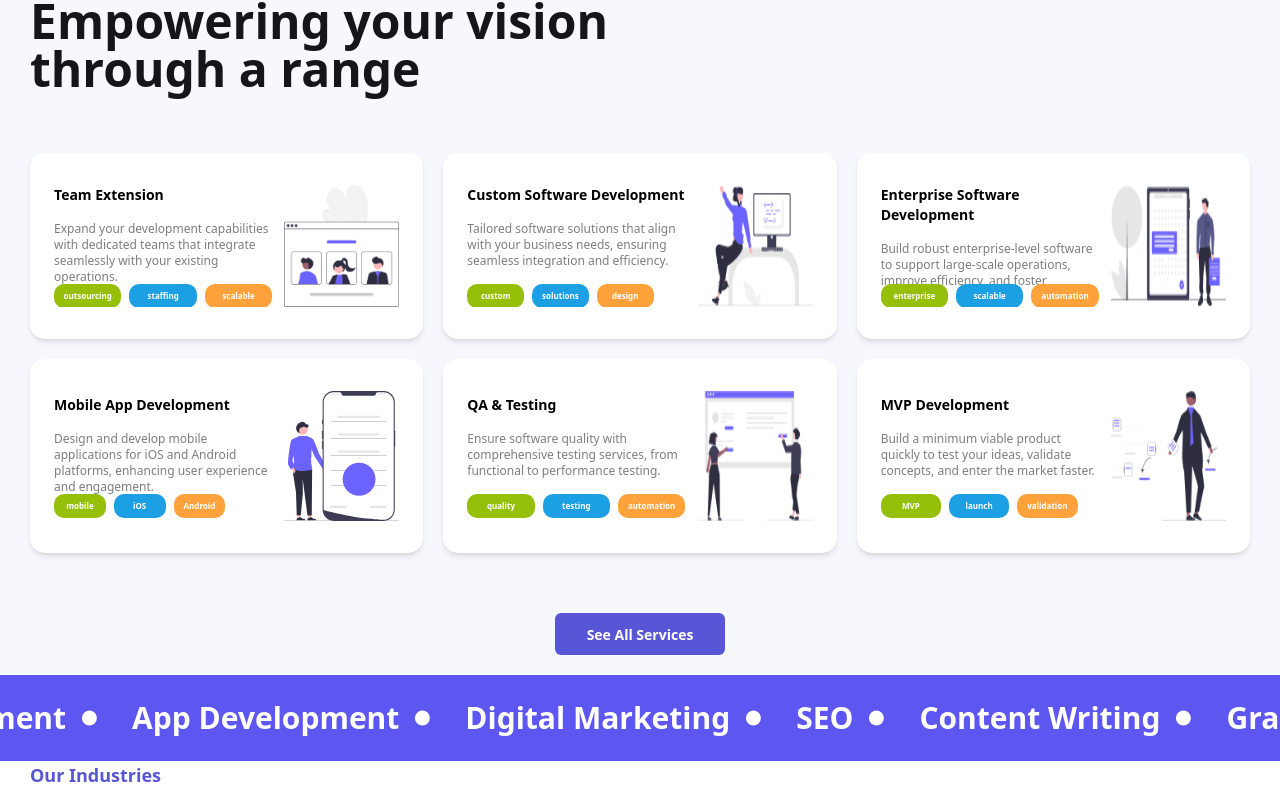
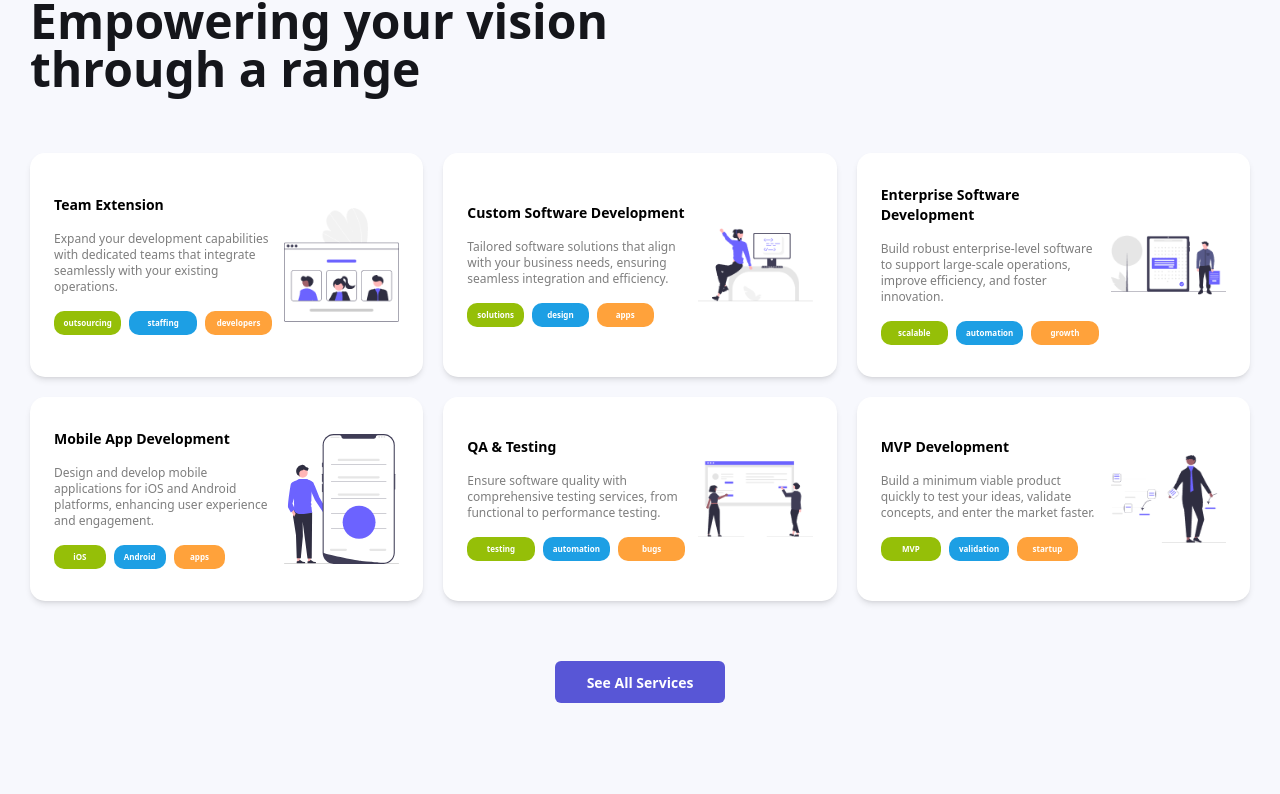
Before and after one commit to ItsmeJunaied/flyte-website, a Next.js app: page / in a window 1280 px wide. Shown: the part 1791-2585 px from the top of the page. Built offline with nearby package versions, Linux system fonts and the light colour scheme.

Commit message:
200125-flyte

```diff
--- a/api/Dummy.js
+++ b/api/Dummy.js
@@ -368,49 +368,49 @@ export const serviceData = [
     title: "Team Extension",
     description:
       "Expand your development capabilities with dedicated teams that integrate seamlessly with your existing operations.",
-    keywords: ["outsourcing", "staffing", "scalable", "developers"],
+    keywords: ["outsourcing", "staffing", "developers"],
     image: "/images/service1.png",
   },
   {
     title: "Custom Software Development",
     description:
       "Tailored software solutions that align with your business needs, ensuring seamless integration and efficiency.",
-    keywords: ["custom", "solutions", "design", "apps"],
+    keywords: [ "solutions", "design", "apps"],
     image: "/images/service2.png",
   },
   {
     title: "Enterprise Software Development",
     description:
       "Build robust enterprise-level software to support large-scale operations, improve efficiency, and foster innovation.",
-    keywords: ["enterprise", "scalable", "automation", "growth"],
+    keywords: [ "scalable", "automation", "growth"],
     image: "/images/service3.png",
   },
   {
     title: "Mobile App Development",
     description:
       "Design and develop mobile applications for iOS and Android platforms, enhancing user experience and engagement.",
-    keywords: ["mobile", "iOS", "Android", "apps"],
+    keywords: [ "iOS", "Android", "apps"],
     image: "/images/service4.svg",
   },
   {
     title: "QA & Testing",
     description:
       "Ensure software quality with comprehensive testing services, from functional to performance testing.",
-    keywords: ["quality", "testing", "automation", "bugs"],
+    keywords: [ "testing", "automation", "bugs"],
     image: "/images/service5.png",
   },
   {
     title: "MVP Development",
     description:
       "Build a minimum viable product quickly to test your ideas, validate concepts, and enter the market faster.",
-    keywords: ["MVP", "launch", "validation", "startup"],
+    keywords: ["MVP", "validation", "startup"],
     image: "/images/service6.png",
   },
   {
     title: "Cloud Computing Solutions",
     description:
       "Implement cloud solutions that improve scalability, security, and collaboration for businesses of all sizes.",
-    keywords: ["cloud", "scalable", "security", "infrastructure"],
+    keywords: ["cloud", "security", "infrastructure"],
     image: "/images/service3.png",
   },
 ];
--- a/app/page.tsx
+++ b/app/page.tsx
@@ -23,13 +23,13 @@ const page = () => {
         <div className="  bg-white">
           <AboutUs/>
         </div>
-        <div className=" mt-24 container">
+        <div className=" my-24 container">
           <ServiceSection serviceData={serviceData} />
         </div>
-        <div>
+        {/* <div>
           <ServiceMarquee/>
-        </div>
-        <div className=" bg-white">
+        </div> */}
+        <div className=" bg-white ">
           <IndustrySection industrydata={industrydata} />
         </div>
         <div className=" ">
--- a/component/Blogs/Topreads.tsx
+++ b/component/Blogs/Topreads.tsx
@@ -26,10 +26,10 @@ type BlogData = {
 const Topreads: React.FC<{ blogData: BlogData }> = ({ blogData }) => {
   return (
     <div className=" border border-[#FFB2B2] bg-[#FFF8E6] py-10 px-5 lg:px-[40px] h-full rounded-2xl flex flex-col flex-1 ">
-      <h1 className=" text-center text-black text-xl font-bold ">Top Reads</h1>
+      <h1 className=" text-center text-black text-xl font-bold mb-7">Top Reads</h1>
 
-      <div className=" mt-5">
-        {blogData?.cards?.slice(0, 3)?.map((card, index) => (
+      <div className=" flex flex-col gap-8">
+        {blogData?.cards?.slice(0, 2)?.map((card, index) => (
           <div
             key={index}
             className=" bg-white flex-row gap-5 justify-start items-stretch flex transition-transform duration-500 mb-2"
@@ -114,9 +114,9 @@ const Topreads: React.FC<{ blogData: BlogData }> = ({ blogData }) => {
                     </div>
                   </div>
                 </div>
-                {/* <div className="self-stretch text-[#6c757d] text-xs font-normal leading-[17.96px]">
+                <div className="self-stretch text-[#6c757d] text-xs font-normal leading-[17.96px]">
                   {card.description}
-                </div> */}
+                </div>
                 <div className="flex-col justify-start items-center flex">
                   <div className=" border-b-[1px] border-black hover:border-btnColor px-4">
                     {/* <svg
--- a/component/Blogs/TrendingTopic.tsx
+++ b/component/Blogs/TrendingTopic.tsx
@@ -1,6 +1,6 @@
 import React from "react";
 
-const TrendingTopic:React.FC = () => {
+const TrendingTopic: React.FC = () => {
   return (
     <div className=" border border-[#FFD988] bg-[#FFF8E6] py-10 px-5 lg:px-[40px] h-full rounded-2xl flex flex-col flex-1">
       <h1 className=" text-center text-[#161c2d] text-2xl font-bold mb-2  leading-10">
@@ -10,8 +10,7 @@ const TrendingTopic:React.FC = () => {
         Navigate through our most popular blog topics.
       </p>
 
-      <div className=" grid grid-cols-2 lg:grid-cols-3 gap-3">
-
+      <div className=" grid grid-cols-2 gap-3">
         <div className="  rounded-xl relative">
           <img
             className="w-full h-full rounded-xl object-cover"
@@ -30,7 +29,7 @@ const TrendingTopic:React.FC = () => {
             alt="devops"
           />
           <div className="absolute top-1/2 left-1/2 transform -translate-x-1/2 -translate-y-1/2 h-[29px] px-2 py-[7px] bg-white/20 rounded-[3.18px] backdrop-blur-[9.55px] flex items-center">
-            <p className="text-white text-xs font-normal ">DevOps</p>
+            <p className="text-white text-xs font-normal ">Cloud</p>
           </div>
         </div>
 
@@ -41,7 +40,7 @@ const TrendingTopic:React.FC = () => {
             alt="devops"
           />
           <div className="absolute top-1/2 left-1/2 transform -translate-x-1/2 -translate-y-1/2 h-[29px] px-2 py-[7px] bg-white/20 rounded-[3.18px] backdrop-blur-[9.55px] flex items-center">
-            <p className="text-white text-xs font-normal ">DevOps</p>
+            <p className="text-white text-xs font-normal ">ISO Certification</p>
           </div>
         </div>
 
@@ -52,7 +51,9 @@ const TrendingTopic:React.FC = () => {
             alt="devops"
           />
           <div className="absolute top-1/2 left-1/2 transform -translate-x-1/2 -translate-y-1/2 h-[29px] px-2 py-[7px] bg-white/20 rounded-[3.18px] backdrop-blur-[9.55px] flex items-center">
-            <p className="text-white text-xs font-normal ">DevOps</p>
+            <p className="text-white text-xs font-normal ">
+              Software Development
+            </p>
           </div>
         </div>
 
@@ -63,10 +64,9 @@ const TrendingTopic:React.FC = () => {
             alt="devops"
           />
           <div className="absolute top-1/2 left-1/2 transform -translate-x-1/2 -translate-y-1/2 h-[29px] px-2 py-[7px] bg-white/20 rounded-[3.18px] backdrop-blur-[9.55px] flex items-center">
-            <p className="text-white text-xs font-normal ">DevOps</p>
+            <p className="text-white text-xs font-normal ">Cybersecurity</p>
           </div>
         </div>
-
         <div className="  rounded-xl relative">
           <img
             className="w-full h-full rounded-xl object-cover"
@@ -74,45 +74,9 @@ const TrendingTopic:React.FC = () => {
             alt="devops"
           />
           <div className="absolute top-1/2 left-1/2 transform -translate-x-1/2 -translate-y-1/2 h-[29px] px-2 py-[7px] bg-white/20 rounded-[3.18px] backdrop-blur-[9.55px] flex items-center">
-            <p className="text-white text-xs font-normal ">DevOps</p>
+            <p className="text-white text-xs font-normal ">AI & ML</p>
           </div>
         </div>
-
-        <div className="  rounded-xl relative">
-          <img
-            className="w-full h-full rounded-xl object-cover"
-            src="https://i.ibb.co/YP574hN/rear-view-programmer-working-all-night-long.jpg"
-            alt="devops"
-          />
-          <div className="absolute top-1/2 left-1/2 transform -translate-x-1/2 -translate-y-1/2 h-[29px] px-2 py-[7px] bg-white/20 rounded-[3.18px] backdrop-blur-[9.55px] flex items-center">
-            <p className="text-white text-xs font-normal ">DevOps</p>
-          </div>
-        </div>
-
-        <div className="  rounded-xl relative">
-          <img
-            className="w-full h-full rounded-xl object-cover"
-            src="https://i.ibb.co/YP574hN/rear-view-programmer-working-all-night-long.jpg"
-            alt="devops"
-          />
-          <div className="absolute top-1/2 left-1/2 transform -translate-x-1/2 -translate-y-1/2 h-[29px] px-2 py-[7px] bg-white/20 rounded-[3.18px] backdrop-blur-[9.55px] flex items-center">
-            <p className="text-white text-xs font-normal ">DevOps</p>
-          </div>
-        </div>
-
-        <div className="  rounded-xl relative">
-          <img
-            className="w-full h-full rounded-xl object-cover"
-            src="https://i.ibb.co/YP574hN/rear-view-programmer-working-all-night-long.jpg"
-            alt="devops"
-          />
-          <div className="absolute top-1/2 left-1/2 transform -translate-x-1/2 -translate-y-1/2 h-[29px] px-2 py-[7px] bg-white/20 rounded-[3.18px] backdrop-blur-[9.55px] flex items-center">
-            <p className="text-white text-xs font-normal ">DevOps</p>
-          </div>
-        </div>
-
-
-
       </div>
     </div>
   );
--- a/component/Common/Footer.tsx
+++ b/component/Common/Footer.tsx
@@ -44,7 +44,7 @@ type FooterData = {
 // Dummy footer data import
 import { footerData } from "@/api/Dummy";
 
-const Footer: React.FC = () => {
+const Footer: React.FC<FooterData> = () => {
   const { contactUs, services, expertise } = footerData.footer;
 
   return (
@@ -142,10 +142,10 @@ const Footer: React.FC = () => {
                   <h6 className="text-[#F5F5F5] font-bold text-base">
                     {subsection.name}
                   </h6>
-                  <ul className="list-none flex flex-col gap-5">
+                  <ul className="list-none flex flex-col gap-5 max-w-[200px]">
                     {subsection.items.map((item, subIndex) => (
                       <li key={subIndex}>
-                        <span className="text-[#EBEBEB] text-sm">{item}</span>
+                        <span className="text-[#EBEBEB] text-sm text-wrap">{item}</span>
                       </li>
                     ))}
                   </ul>
--- a/component/Home/BlogSection.tsx
+++ b/component/Home/BlogSection.tsx
@@ -45,7 +45,7 @@ const BlogSection: React.FC<{ blogData: BlogData }> = ({ blogData }) => {
         <h1>News & Blogs</h1>
       </div>
 
-      <div className="container px-5 lg:px-[80px] flex flex-wrap justify-center gap-10 py-10 ">
+      <div className="container  flex flex-wrap justify-between gap-[16px] py-10  ">
         {blogData?.cards?.slice(0, visibleCount)?.map((card, index) => (
           <div
             key={index}
--- a/component/Home/IndustrySection.tsx
+++ b/component/Home/IndustrySection.tsx
@@ -43,7 +43,7 @@ IndustrySection: React.FC<{ industrydata: IndustryData }> = ({
 
   return (
     <div
-      className="bg-white"
+      className="bg-white py-24"
       style={{
         backgroundImage: "url('/images/world-map.png')",
         backgroundRepeat: "no-repeat",
--- a/component/Home/OperationsSections.tsx
+++ b/component/Home/OperationsSections.tsx
@@ -51,17 +51,17 @@ const OperationsSections: React.FC<OperationsSectionsProps> = ({
         backgroundPosition: "center",
         width: "100%",
       }}
-      data-aos="fade-up"
+
     >
       <div className=" container">
-        <div className=" ">
+        <div className="  "       data-aos="fade-up">
           <Subtitle Subtitle="Our Technology"/>
           <Title title={headerTitle} />
         </div>
 
         <div
           className=" grid grid-cols-1 sm:grid-cols-2 lg:grid-cols-3 gap-5 py-10 px-5 lg:px-0 justify-center "
-          data-aos-anchor-placement="top-bottom"
+                data-aos="fade-up"
         >
           {sections.map((section) => {
             const category = techData[section.key as keyof TechData];
@@ -102,7 +102,7 @@ const OperationsSections: React.FC<OperationsSectionsProps> = ({
           })}
         </div>
 
-        <div className="w-full h-[42px] justify-center items- gap-2.5 inline-flex overflow-hidden">
+        <div className="w-full h-[42px] justify-center items- gap-2.5 inline-flex overflow-hidden "       data-aos="fade-up">
           <button className="text-white bg-[#5856d6] rounded-md px-8 py-3 text-sm font-semibold">
             Learn More
           </button>
--- a/component/Home/ServiceSection.tsx
+++ b/component/Home/ServiceSection.tsx
@@ -36,11 +36,11 @@ const ServiceSection: React.FC<ServiceSectionProps> = ({ serviceData }) => {
           serviceData?.slice(0, 6)?.map((data, index) => (
             <div
               key={index}
-              className=" h-auto px-6  py-8 bg-white rounded-[15px] shadow-md justify-start items-stretch gap-3 inline-flex overflow-hidden"
+              className=" h-auto px-[24px]  py-[32px] bg-white rounded-[15px] shadow-md justify-start items-stretch gap-3 inline-flex overflow-hidden"
             >
               <div className=" w-2/3 grow shrink basis-0 self-stretch flex-col justify-center items-start gap-6 inline-flex overflow-hidden">
-                <div className="self-stretch h-[122px] flex-col justify-start items-start gap-4 flex">
-                  <div className="self-stretch h-[83px] flex-col justify-start items-start gap-4 flex">
+                <div className="self-stretch  flex-col justify-start items-start gap-4 flex">
+                  <div className="self-stretch  flex-col justify-start items-start gap-4 flex">
                     <div className="self-stretch text-black text-sm font-bold  ">
                       {data?.title}
                     </div>
@@ -75,9 +75,9 @@ const ServiceSection: React.FC<ServiceSectionProps> = ({ serviceData }) => {
                   </div>
                 </div>
               </div>
-              <div className=" w-1/3 relative  overflow-hidden h-full">
+              <div className=" w-1/3 relative flex justify-center items-center  overflow-hidden h-full">
                 <img
-                  className=" h-full object-conatain"
+                  className=" h-fit object-cover"
                   src={data?.image}
                   alt="image"
                 />
```
